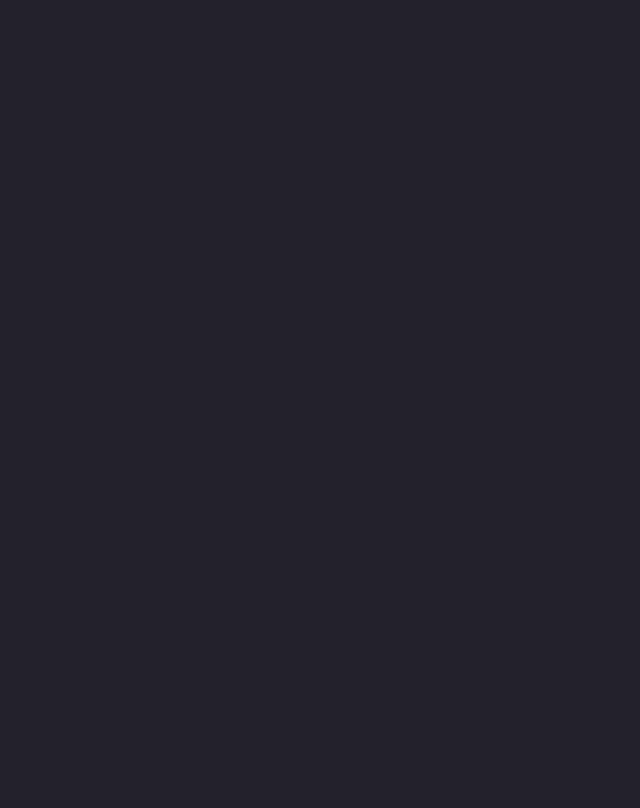
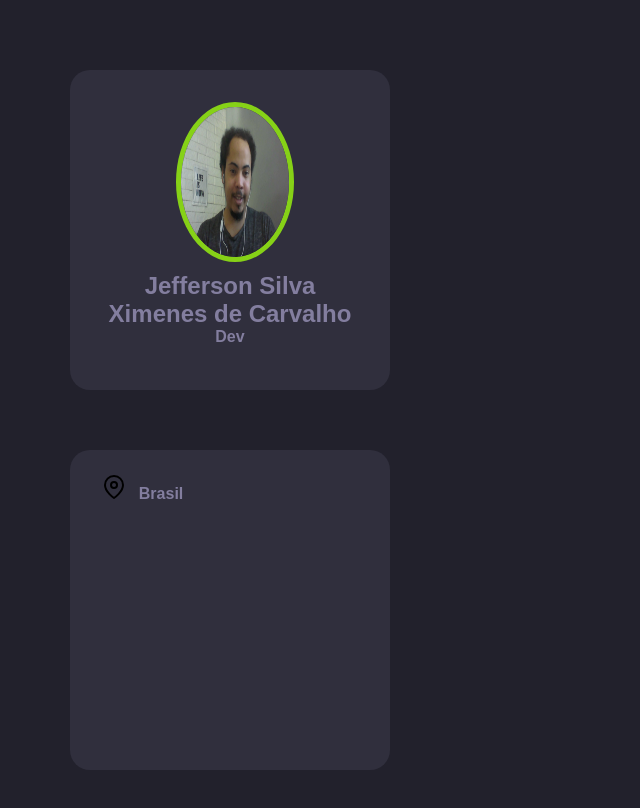
Before and after one commit to jeffersonsxcarvalho/portfolio, a plain HTML site: page index.html in a window 1280 px wide. Shown: the top 808 px of the page, without its empty margins (0-640 px from the left). Drawn offline with Linux system fonts and the light colour scheme.

Commit message:
My second commit, aside - a little bit of the contact card

```diff
--- a/css/style.css
+++ b/css/style.css
@@ -16,3 +16,77 @@
 body{
   background-color: var(--body-bg-color);
 }
+
+aside{
+  display: flex;
+  flex-direction: column;
+  width: 25%;
+  height: 200vh;
+  margin: 40px;
+}
+
+
+.card {
+  background-color: var(--bg-cards);
+  border-radius: 20px;
+  margin: 30px;
+}
+
+.card-foto {
+  width: 100%;
+  height: 50px;
+  display: flex;
+  flex-direction: column;
+  height: 20%;
+  justify-items: center;
+}
+
+.card-foto img {
+  height: 50%;
+  width: 37%;
+  margin-top: 10%;
+  margin-left: 33%;
+  border: solid 5px rgb(134, 209, 23);
+  border-radius: 50%;
+}
+
+.card-foto .titulos{
+  width: 80%;
+  margin-left: 10%;
+  margin-top: 10px;
+  text-align: center;
+
+}
+
+h2, p {
+  color: var(--text-color);
+  font-family: 'Merriweather Sans', sans-serif;
+  font-weight: bold;
+}
+
+.card-contato {
+  width: 100%;
+  height: 50px;
+  display: flex;
+  flex-direction: column;
+  height: 20%;
+  justify-items: left;
+}
+
+.card-contato div {
+  display: block;
+  width: 80%;
+  height: 20px;
+  margin-top: 25px;
+  margin-left: 10%;
+  align-items: center;
+
+}
+
+.card-contato span {
+  margin-left: 5%;
+}
+
+.card-contato img {
+  height: 5%;
+}
--- a/index.html
+++ b/index.html
@@ -10,20 +10,34 @@
 </head>
 <body>
 
+  <div class="container">
     <aside>
-    <div class="card card-foto"></div>
-    <div class="card card-contato"></div>
+      <div class="card card-foto">
+        <img src="assets/foto.png" alt="Foto Jefferson">
+        <div class="titulos">
+          <h2>Jefferson Silva Ximenes de Carvalho</h2>
+          <p>Dev</p>
+        </div>
+      </div>
+      <div class="card card-contato">
+        <div>
+          <p><img src="assets/map-pin.svg" alt="Pin do mapa"><span>Brasil</span></p>
+        </div>
+
+      </div>
       <div class="card card-techs"></div>
       <div class="card card-exp"></div>
       <div class="card card-edu"></div>
     </aside>
 
     <main>
-    <div class="my-projects"></div>
-    <div class="project"></div>
-    <div class="recent-posts"></div>
-    <div class="posts"></div>
+      <div class="card my-projects"></div>
+      <div class="card project"></div>
+      <div class="card recent-posts"></div>
+      <div class="card posts"></div>
     </main>
+  </div>
+
 
 </body>
 </html>
```
Also changed, not shown: assets/foto.png (added), 1 other file. Lines whose indentation alone changed are shown as unchanged.
